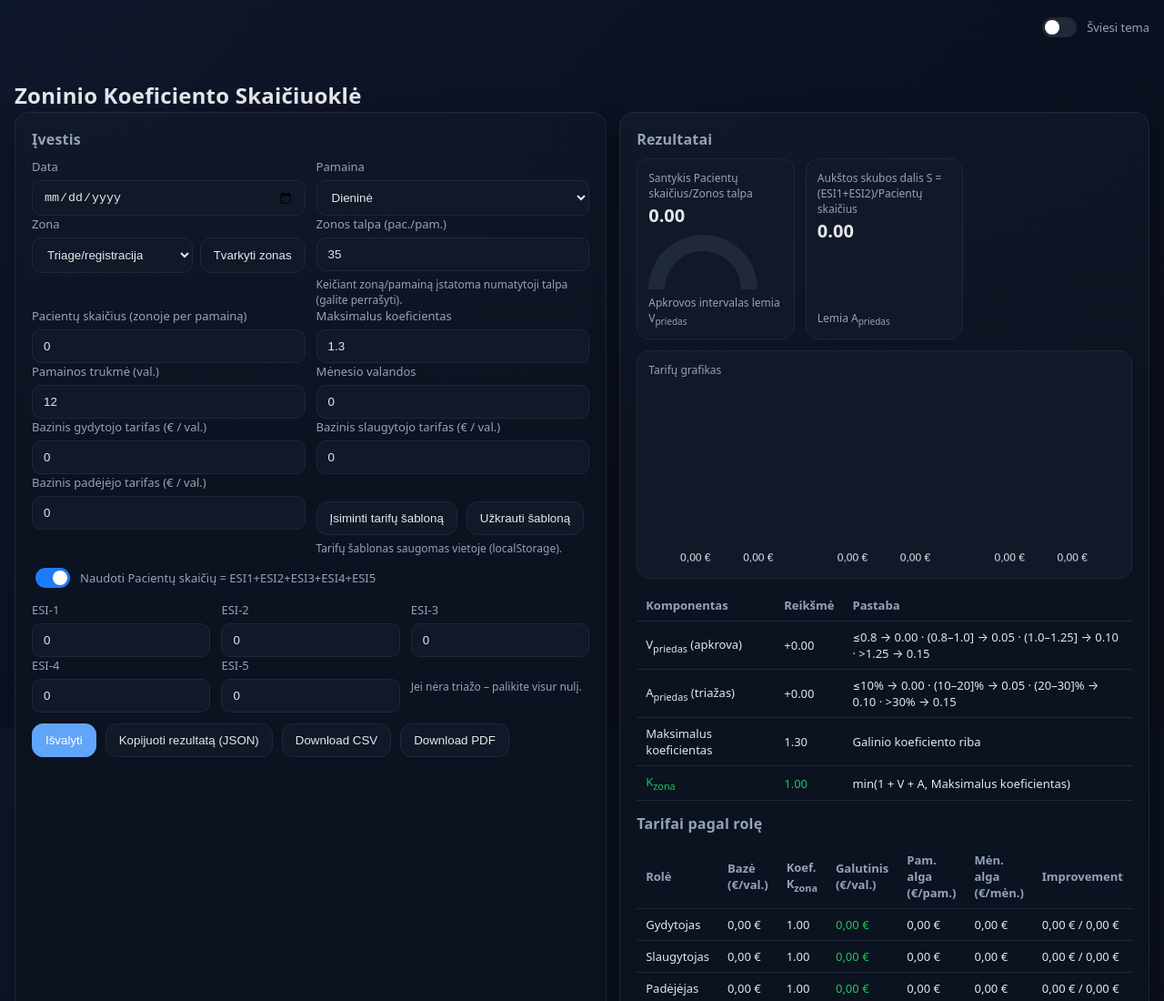
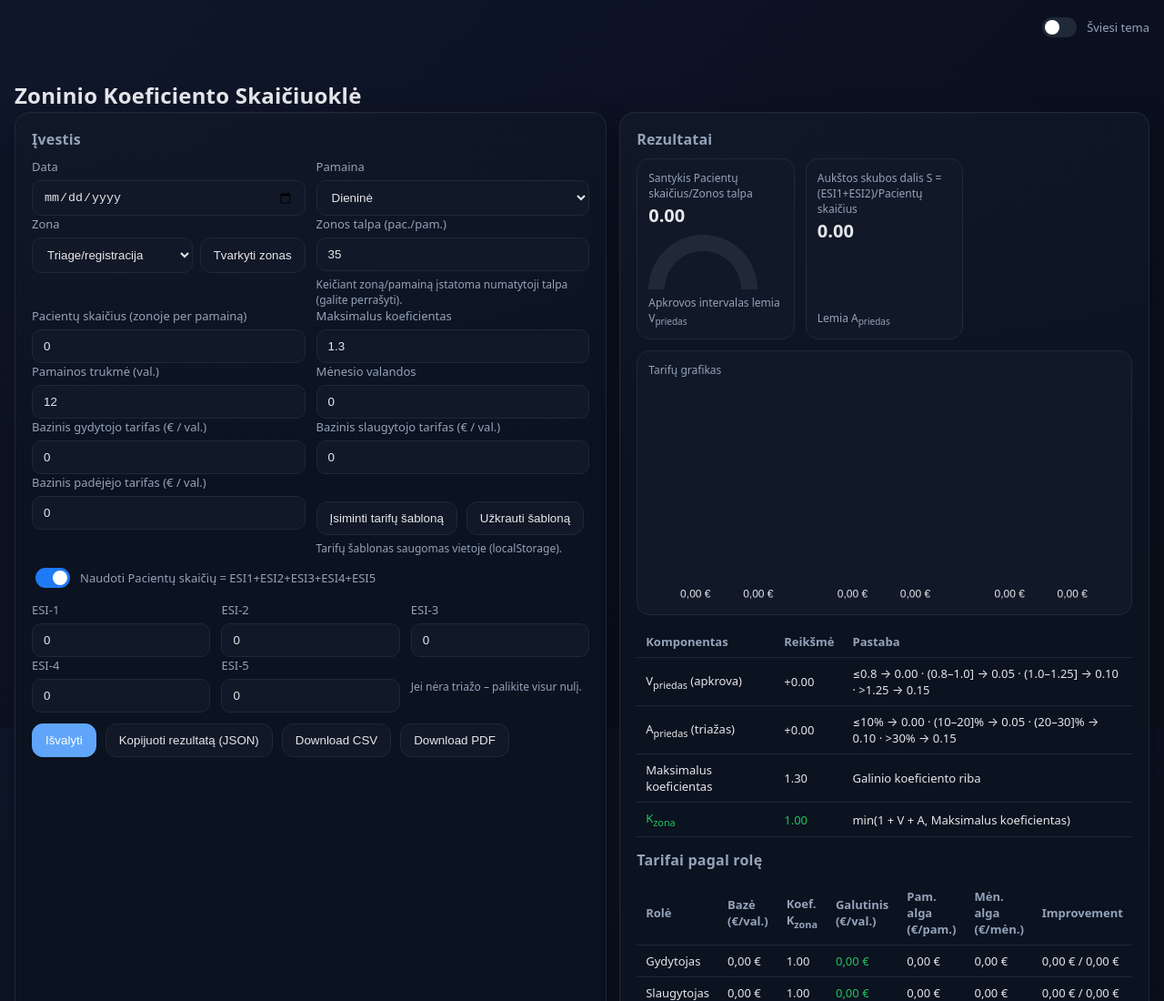
Before and after one commit to ruokas/alga, a website with bundled scripts: page index.html in a window 1280 px wide. Shown: the top 1100 px of the page at 91% size. Built offline with nearby package versions, Linux system fonts and the light colour scheme.

Commit message:
Set default size for pay chart

```diff
--- a/index.html
+++ b/index.html
@@ -163,7 +163,7 @@
           </div>
           <div class="item pay-chart">
             <div class="label">Tarifų grafikas</div>
-            <canvas id="payChart"></canvas>
+            <canvas id="payChart" width="480" height="240"></canvas>
           </div>
         </div>
 
--- a/styles.css
+++ b/styles.css
@@ -80,7 +80,7 @@
     .kpi .label { font-size: var(--font-xs); color: var(--muted); }
     .kpi .val { font-size: var(--font-lg); font-weight: 700; margin-top: 2px; }
     .kpi canvas { width: 100%; max-width: 120px; height: 60px !important; margin-top: 8px; }
-    .kpi .pay-chart canvas { max-width: none; height: 200px !important; }
+    .kpi .pay-chart canvas { max-width: none; height: 240px !important; }
     @media (min-width: 960px) { .kpi .pay-chart { grid-column: 1 / -1; } }
     .pill { display:inline-block; padding: 4px 8px; border-radius: 999px; font-size: var(--font-xs); border:1px solid var(--border); background:var(--panel); }
     .accent { color: var(--accent); }
```
